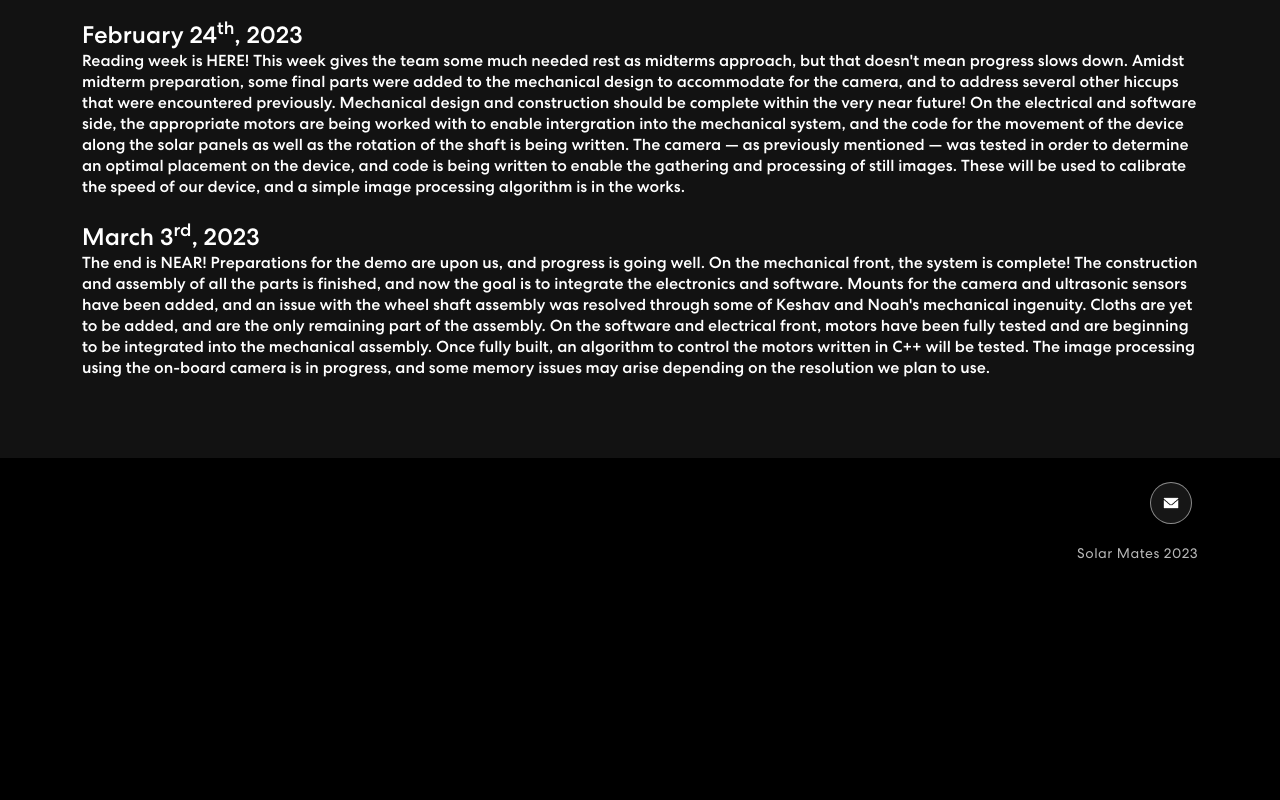
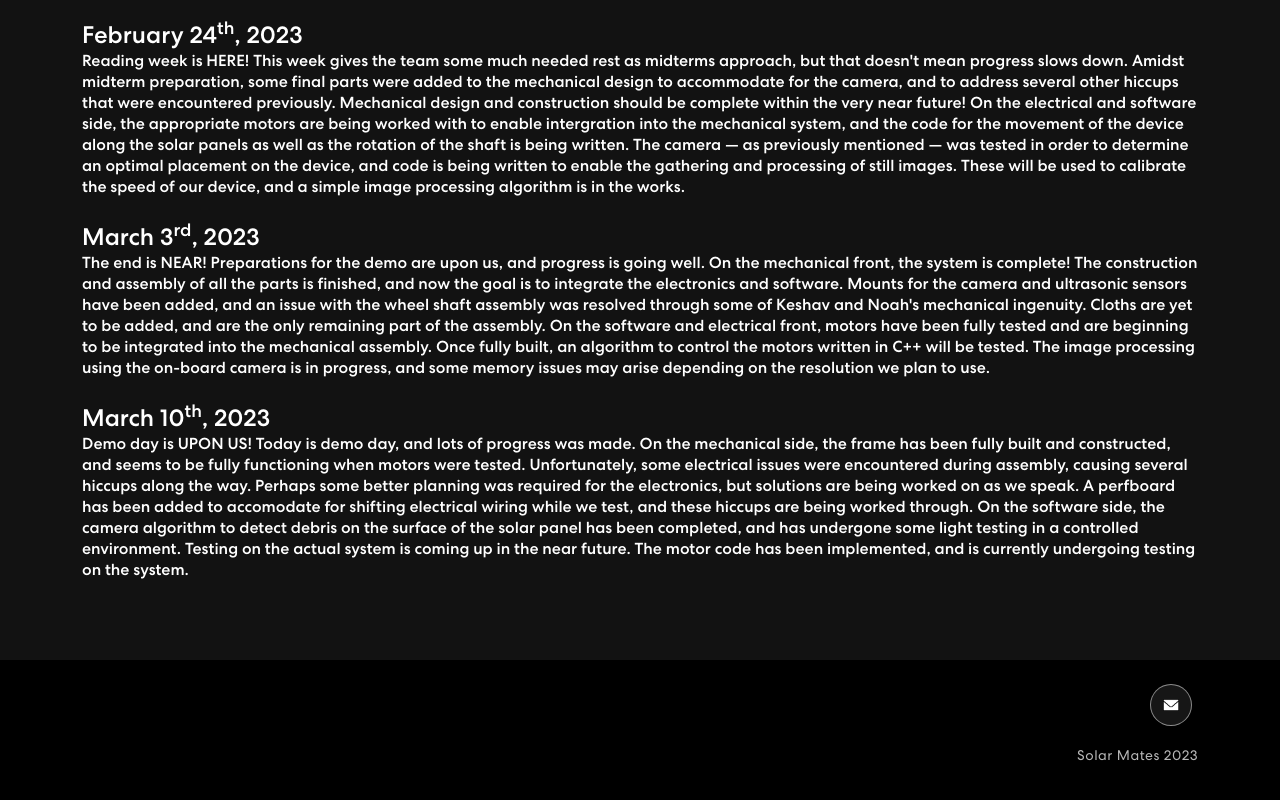
Before and after one commit to george-xiao/solarmates.github.io, a React (Create React App) app: page / in a window 1280 px wide. Shown: the part 3480-4280 px from the top of the page. Before the commit the page ends 4092 px from the top, so only its background shows below. Built offline with nearby package versions, Linux system fonts and the light colour scheme.

Commit message:
Added blog March 10th

```diff
--- a/src/components/Blog.js
+++ b/src/components/Blog.js
@@ -104,6 +104,21 @@ The aluminum square tubing and connectors are being used to make up the box fram
             </div>
           </Col>
         </Row>
+        <br></br>
+        <Row>
+          <Col size={50}>
+            <div>
+                <h4>March 10<sup>th</sup>, 2023</h4>
+                <h6> Demo day is UPON US! Today is demo day, and lots of progress was made. On the mechanical side, the frame has been fully built and constructed, and
+                  seems to be fully functioning when motors were tested. Unfortunately, some electrical issues were encountered during assembly, causing several hiccups along the way.
+                  Perhaps some better planning was required for the electronics, but solutions are being worked on as we speak. A perfboard has been added to accomodate for shifting
+                  electrical wiring while we test, and these hiccups are being worked through. On the software side, the camera algorithm to detect debris on the surface of the solar panel
+                  has been completed, and has undergone some light testing in a controlled environment. Testing on the actual system is coming up in the near future. The motor code
+                  has been implemented, and is currently undergoing testing on the system.
+                  </h6>
+            </div>
+          </Col>
+        </Row>
       </Container>
     </section>
   )
```
